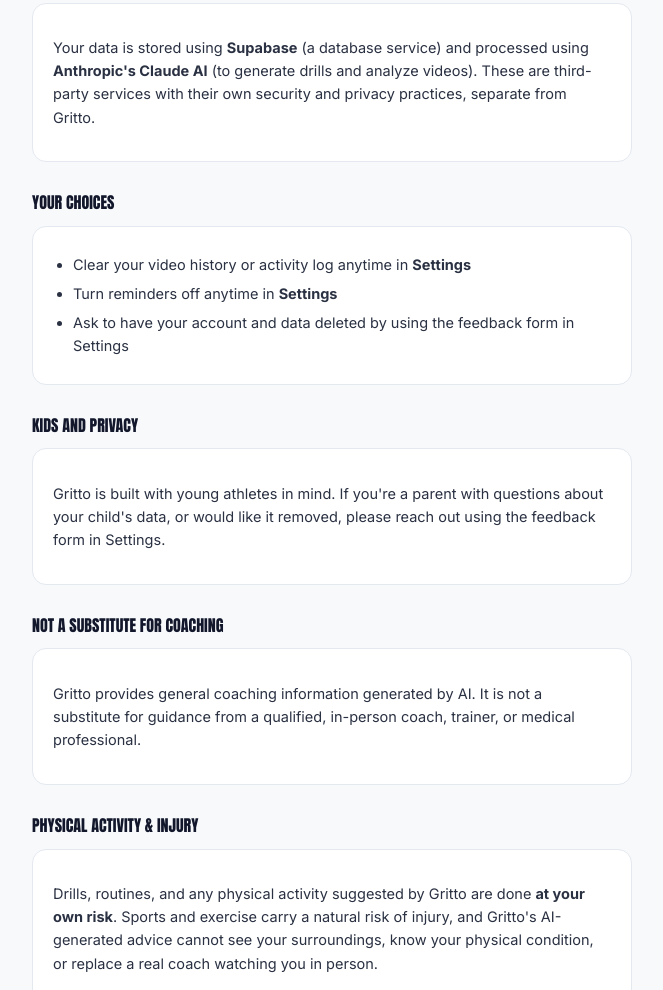
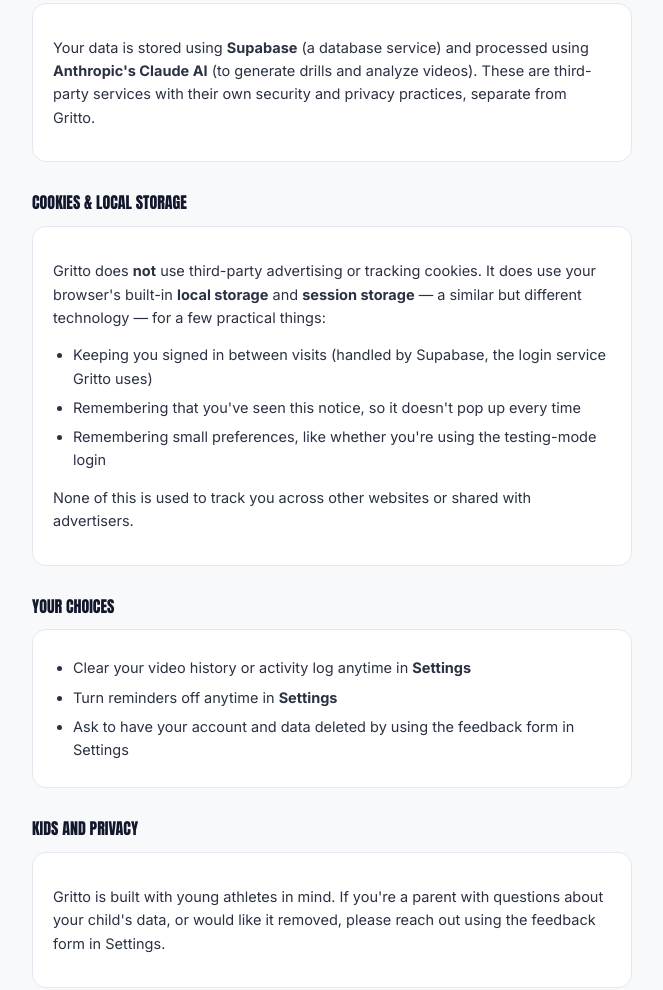
Before and after one commit to Oreoman2014/Gritto, a website: page privacy.html in a window 1280 px wide. Shown: the part 930-1920 px from the top of the page, without its empty margins (308-971 px from the left). Drawn offline with Linux system fonts and the light colour scheme.

Commit message:
v3.8.0 — Add cookie / local storage notice  - New one-time banner explaining local storage usage (not tracking cookies) - Dismissible, remembered via localStorage so it won't show again - Add matching "Cookies & local storage" section to Privacy Policy

```diff
--- a/privacy.html
+++ b/privacy.html
@@ -77,6 +77,17 @@
     <p>Your data is stored using <b>Supabase</b> (a database service) and processed using <b>Anthropic's Claude AI</b> (to generate drills and analyze videos). These are third-party services with their own security and privacy practices, separate from Gritto.</p>
   </div>
 
+  <h2>Cookies &amp; local storage</h2>
+  <div class="card">
+    <p>Gritto does <b>not</b> use third-party advertising or tracking cookies. It does use your browser's built-in <b>local storage</b> and <b>session storage</b> — a similar but different technology — for a few practical things:</p>
+    <ul>
+      <li>Keeping you signed in between visits (handled by Supabase, the login service Gritto uses)</li>
+      <li>Remembering that you've seen this notice, so it doesn't pop up every time</li>
+      <li>Remembering small preferences, like whether you're using the testing-mode login</li>
+    </ul>
+    <p>None of this is used to track you across other websites or shared with advertisers.</p>
+  </div>
+
   <h2>Your choices</h2>
   <div class="card">
     <ul>
```
